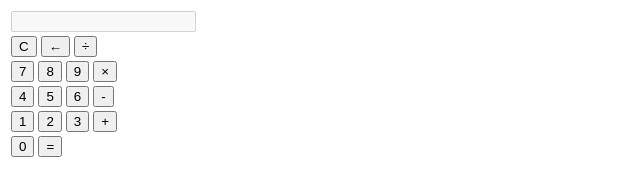
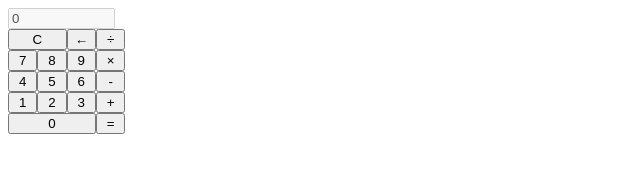
Before and after one commit to sandr0o/js-calculator, a plain HTML site: page index.html in a window 1280 px wide. Shown: the whole page, without its empty margins (0-640 px from the left). Drawn offline with Linux system fonts and the light colour scheme.

Commit message:
Add initial css

```diff
--- a/index.html
+++ b/index.html
@@ -7,52 +7,35 @@
       name="viewport"
       content="width=device-width, initial-scale=1.0"
     />
+    <link rel="stylesheet" href="style.css" />
     <title>Sandro's Calculator</title>
   </head>
   <body>
-    <table class="calculator">
-      <tr class="calc-button-row">
-        <td>
-          <input type="text" class="display-box" disabled />
-        </td>
-      </tr>
-      <tr class="calc-button-row">
-        <td>
-          <button>C</button>
-          <button>←</button>
-          <button>÷</button>
-        </td>
-      </tr>
-      <tr class="calc-button-row">
-        <td>
+
+    <input type="text" class="display-box" value="0" disabled />
+
+    <div class="calculator">
+      <button class="first-line" id="c-button">C</button>
+      <button class="first-line">←</button>
+      <button class="first-line">÷</button>
+
       <button>7</button>
       <button>8</button>
       <button>9</button>
       <button>×</button>
-        </td>
-      </tr>
-      <tr class="calc-button-row">
-        <td>
+
       <button>4</button>
       <button>5</button>
       <button>6</button>
       <button>-</button>
-        </td>
-      </tr>
-      <tr class="calc-button-row">
-        <td>
+
       <button>1</button>
       <button>2</button>
       <button>3</button>
       <button>+</button>
-        </td>
-      </tr>
-      <tr class="calc-button-row">
-        <td>
-          <button>0</button>
+
+      <button id="last-button">0</button>
       <button>=</button>
-        </td>
-      </tr>
-    </table>
+    </div>
   </body>
 </html>
--- /dev/null
+++ b/style.css
@@ -0,0 +1,17 @@
+.calculator {
+  display: grid;
+  grid-template-columns: 1fr 1fr 1fr 1fr;
+  position: absolute;
+}
+
+.display-box {
+ width: 7.80%;
+}
+
+#c-button {
+  grid-column: span 2;
+}
+
+#last-button {
+  grid-column: span 3;
+}
```
Lines whose indentation alone changed are shown as unchanged.
